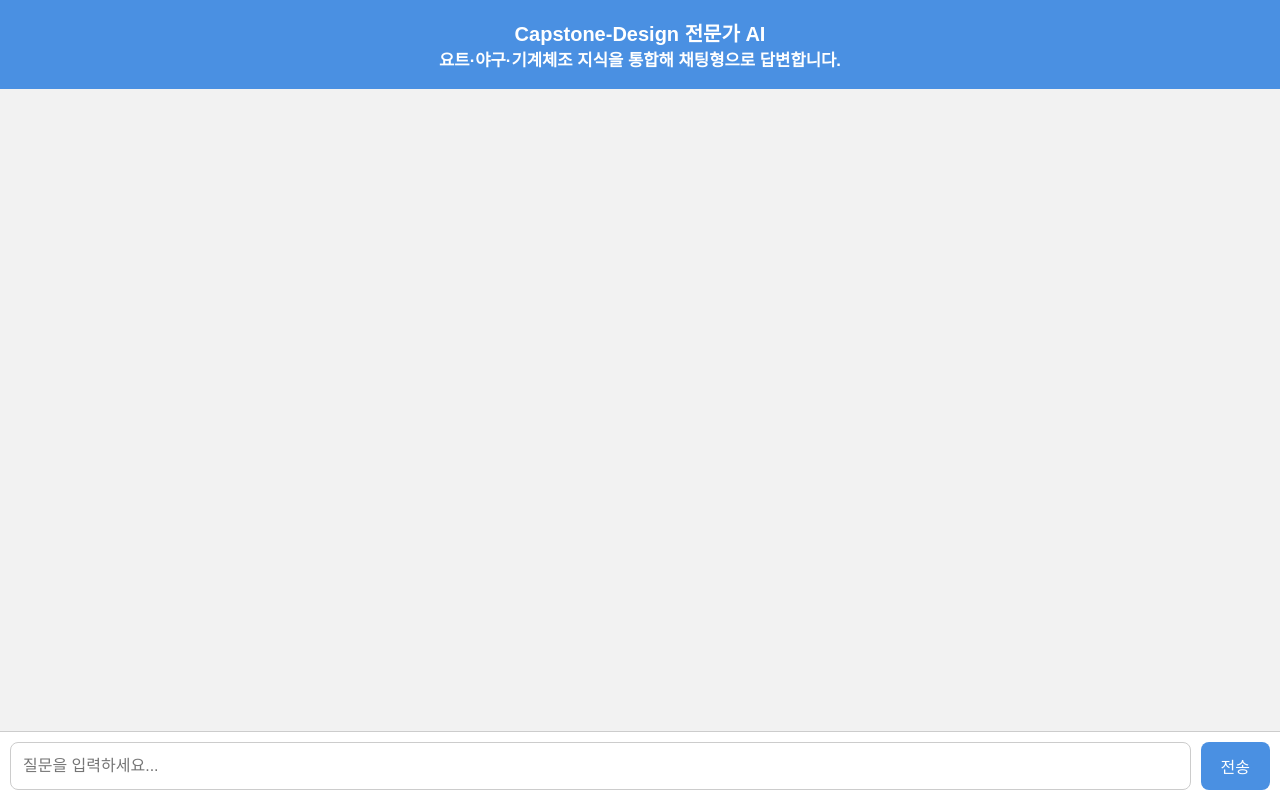
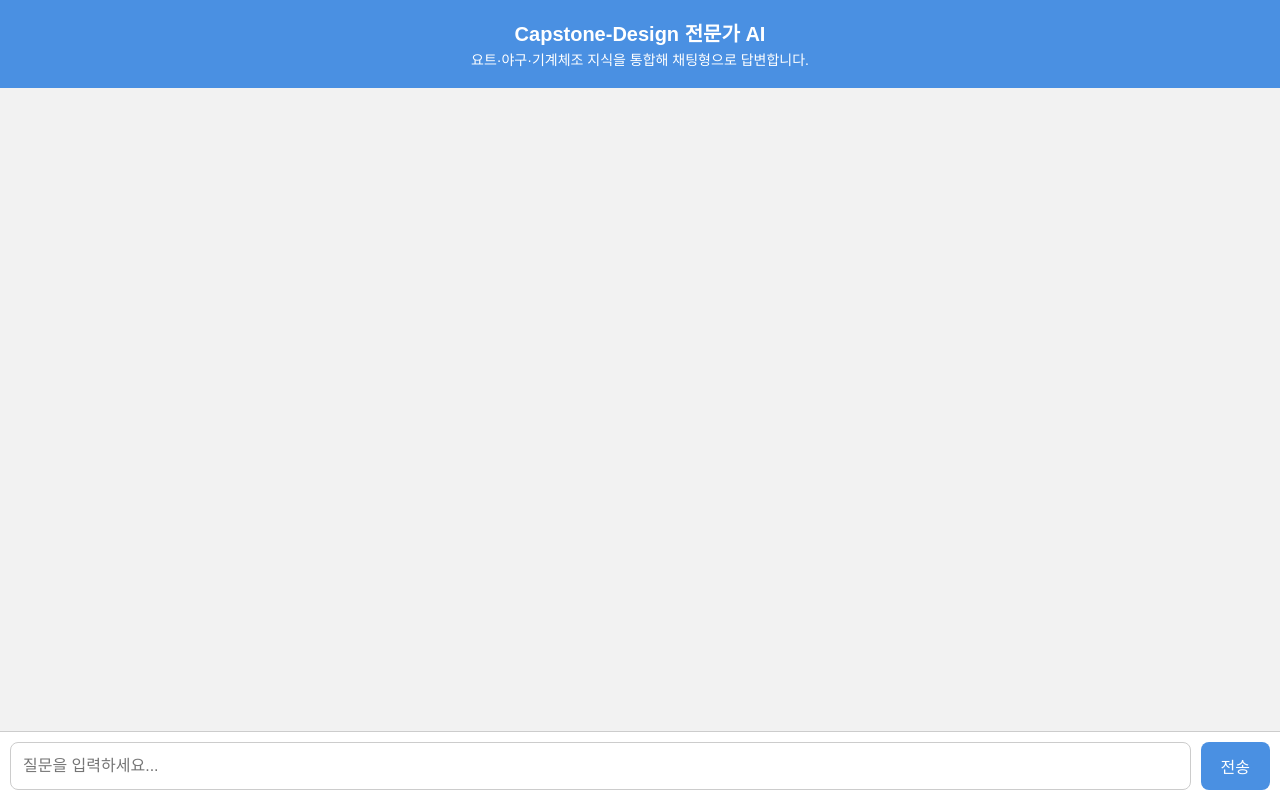
Before and after one commit to a1jung/Capstone-Design, a plain HTML site: page templates/index.html in a window 1280 px wide. Drawn offline with Linux system fonts and the light colour scheme.

Commit message:
Update index.html

```diff
--- a/templates/index.html
+++ b/templates/index.html
@@ -10,7 +10,9 @@
     <div class="chat-container">
         <div class="header">
             Capstone-Design 전문가 AI<br>
-            <small>요트·야구·기계체조 지식을 통합해 채팅형으로 답변합니다.</small>
+            <small style="font-size:14px; font-weight:normal;">
+                요트·야구·기계체조 지식을 통합해 채팅형으로 답변합니다.
+            </small>
         </div>
 
         <div class="messages" id="messages"></div>
```
